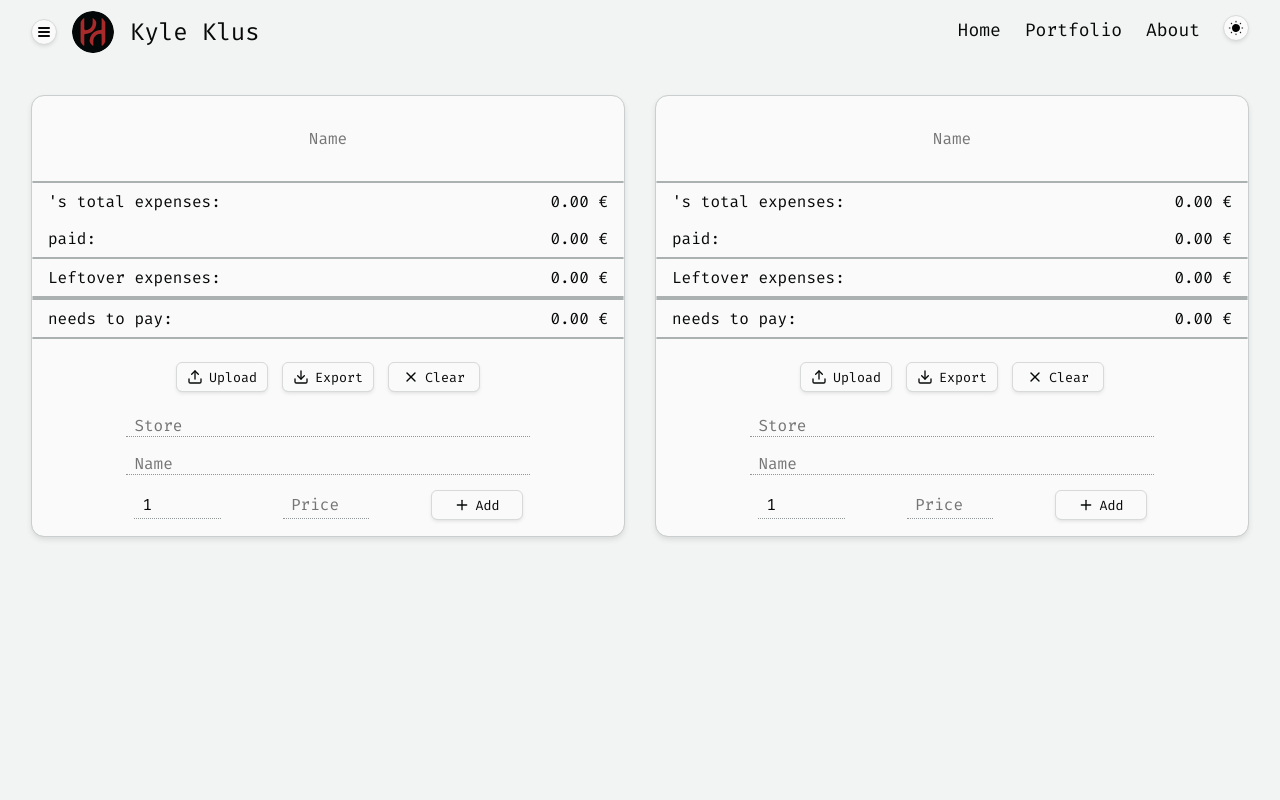
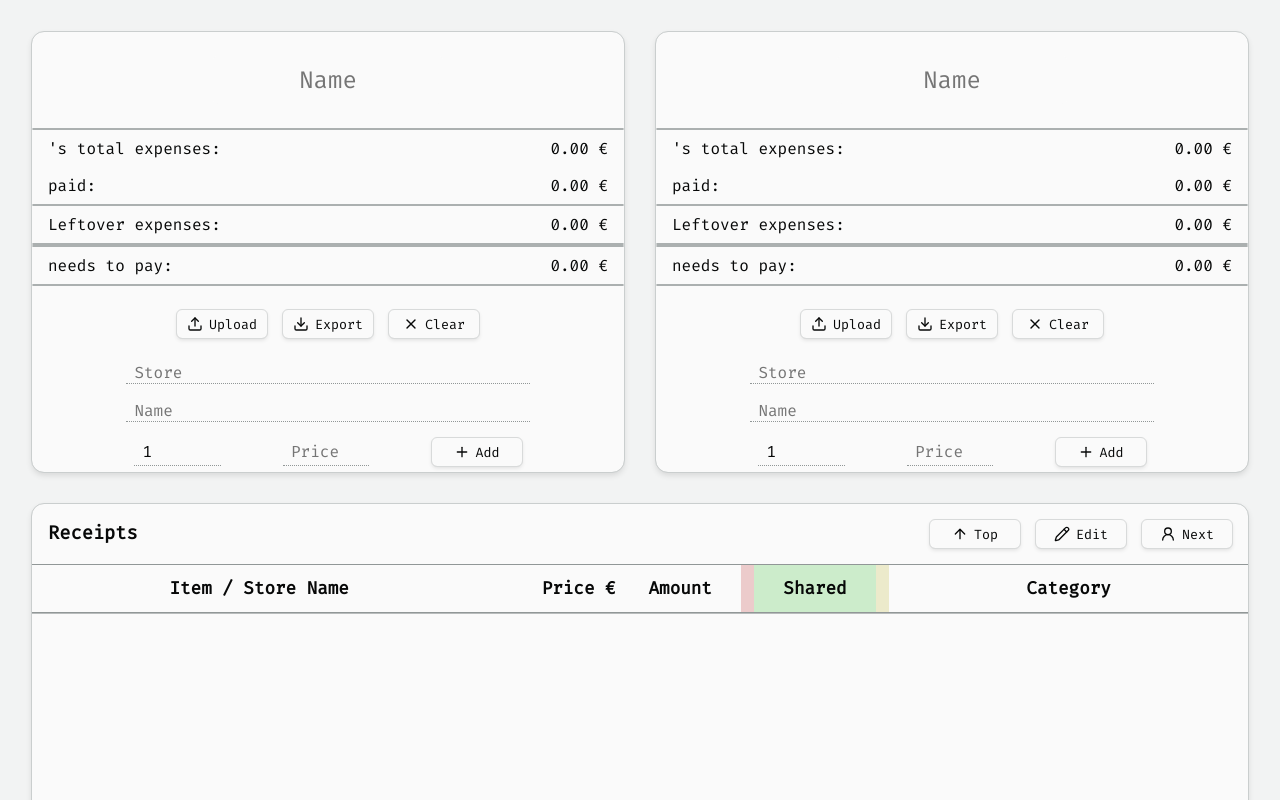
Before and after one commit to KyleKlus/receipt-manager-tool, a Next.js app: page /receipt-manager-tool/ in a window 1280 px wide. Shown: the top 800 px of the page. Built offline with nearby package versions, Linux system fonts and the light colour scheme.

Commit message:
FIX: Fixed that one can't switch to the last table, if the receipts list is empty. Also some very minor visual changes

```diff
--- a/src/components/receipt-manager/ReceiptManager.tsx
+++ b/src/components/receipt-manager/ReceiptManager.tsx
@@ -171,10 +171,10 @@ export default function ReceiptManager(props: {
                     setReceipts={setReceipts}
                 />
             </div>
-            {firstReceipts.length !== 0 && showFirstTable &&
+            {showFirstTable &&
                 getReceiptsTable(isFristInEditMode, firstPersonName, secondPersonName, true, firstReceipts)
             }
-            {secondReceipts.length !== 0 && !showFirstTable &&
+            {!showFirstTable &&
                 getReceiptsTable(isSecondInEditMode, secondPersonName, firstPersonName, false, secondReceipts)
             }
         </div>
--- a/src/components/receipt-manager/personCell/EditReceiptsTable.tsx
+++ b/src/components/receipt-manager/personCell/EditReceiptsTable.tsx
@@ -3,7 +3,7 @@ import styles from '@/styles/components/receipt-manager/personCell/ReceiptsTable
 import { IReceipt } from '@/interfaces/IReceipt';
 import { IReceiptItem } from '@/interfaces/IReceiptItem';
 import { Category, DEFAULT_CATEGORY } from "@/enums/Category";
-import { Pencil, Plus, Save, Table, X } from 'lucide-react';
+import { ArrowUpIcon, Pencil, Plus, Save, Table, UserRound, X } from 'lucide-react';
 import * as ReceiptModifier from '@/handlers/ReceiptModifier';
 import { useState } from 'react';
 import moment from 'moment';
@@ -141,19 +141,26 @@ export default function ReceiptsTable(props: {
                 </div>
                 <div className={[styles.rightSide].join(' ')}>
                     <button className={[styles.fancyButton].join(' ')} onClick={() => {
+                        const top = document.getElementById(isFirst + 'top-of-edit-table');
+                        if (top) {
+                            top.scrollIntoView({ behavior: "smooth", block: "nearest", inline: "nearest" })
+                        }
+                    }}><ArrowUpIcon width={16} /> Top</button>
+                    <button className={[styles.fancyButton].join(' ')} onClick={() => {
                         setIsInEditMode(!isInEditMode, isFirst);
                     }}><Save width={16} /> Save</button>
                     {isFirst
                         ? <button className={[styles.fancyButton].join(' ')} onClick={() => {
                             switchToNextTable();
-                        }}><Table width={16} />Next</button>
+                        }}><UserRound width={16} />Next</button>
                         : <button className={[styles.fancyButton].join(' ')} onClick={() => {
                             switchToNextTable();
-                        }}><Table width={16} />Prev</button>
+                        }}><UserRound width={16} />Prev</button>
                     }
                 </div>
             </div>
             <div className={[styles.tableWrapper].join(' ')}>
+                <div id={isFirst + 'top-of-edit-table'}></div>
                 <table className={[styles.table].join(' ')}>
                     <thead>
                         <tr>
--- a/src/components/receipt-manager/personCell/ReceiptsTable.tsx
+++ b/src/components/receipt-manager/personCell/ReceiptsTable.tsx
@@ -3,8 +3,9 @@ import styles from '@/styles/components/receipt-manager/personCell/ReceiptsTable
 import { IReceipt } from '@/interfaces/IReceipt';
 import { IReceiptItem } from '@/interfaces/IReceiptItem';
 import { Category } from "@/enums/Category";
-import { ArrowUp01, ArrowUpIcon, Pencil, Table } from 'lucide-react';
+import { ArrowUp01, ArrowUpIcon, Pencil, Table, UserRound } from 'lucide-react';
 import * as ReceiptModifier from '@/handlers/ReceiptModifier';
+import PersonCard from './PersonCard';
 
 export default function ReceiptsTable(props: {
     myName: string,
@@ -181,7 +182,7 @@ export default function ReceiptsTable(props: {
         <div className={[styles.receiptsTable].join(' ')}>
             <div className={styles.headerSplit}>
                 <div className={[styles.leftSide].join(' ')}>
-                    <h2>{myName} Receipts</h2>
+                    <h3>{myName} Receipts</h3>
                 </div>
                 <div className={[styles.rightSide].join(' ')}>
                     <button className={[styles.fancyButton].join(' ')} onClick={() => {
@@ -196,10 +197,10 @@ export default function ReceiptsTable(props: {
                     {isFirst
                         ? <button className={[styles.fancyButton].join(' ')} onClick={() => {
                             switchToNextTable();
-                        }}><Table width={16} />Next</button>
+                        }}><UserRound width={16} />Next</button>
                         : <button className={[styles.fancyButton].join(' ')} onClick={() => {
                             switchToNextTable();
-                        }}><Table width={16} />Prev</button>
+                        }}><UserRound width={16} />Prev</button>
                     }
                 </div>
             </div>
--- a/src/handlers/ReceiptModifier.ts
+++ b/src/handlers/ReceiptModifier.ts
@@ -4,6 +4,9 @@ import { IReceiptItem } from "@/interfaces/IReceiptItem";
 import BigNumber from 'bignumber.js';
 
 export function deepCopyReceipts(receipts: IReceipt[]): IReceipt[] {
+    if (receipts.length === 0) {
+        return [];
+    }
     return JSON.parse(JSON.stringify(receipts)) as IReceipt[]
 }
 
--- a/src/pages/index.tsx
+++ b/src/pages/index.tsx
@@ -56,28 +56,10 @@ export default function Home() {
           href={process.env.basePath + "/favicon-16x16.png"}
         />
       </Head>
-      <Header>
-        <ScrollNavLink
-          className={headerStyles.headerNavLink}
-          elementName="https://kyleklus.github.io/#heroPage"
-          displayText="Home"
-        />
-        <ScrollNavLink
-          className={headerStyles.headerNavLink}
-          elementName="https://kyleklus.github.io/#portfolioPage"
-          displayText="Portfolio"
-        />
-        <ScrollNavLink
-          className={headerStyles.headerNavLink}
-          elementName="https://kyleklus.github.io/#aboutPage"
-          displayText="About"
-        />
-        <ThemeButton />
-      </Header>
       <Main>
         <div id={'top'}></div>
-        <Content className={['applyHeaderOffset'].join(' ')}>
-          <ReceiptManager/>
+        <Content className={[].join(' ')}>
+          <ReceiptManager />
         </Content>
         <Footer />
       </Main>
--- a/src/styles/components/receipt-manager/personCell/ReceiptsTable.module.css
+++ b/src/styles/components/receipt-manager/personCell/ReceiptsTable.module.css
@@ -1,7 +1,7 @@
 .receiptsTable {
     margin: 0 32px 64px 32px;
     width: calc(100% - 64px);
-    max-height: 80dvh;
+    height: 80dvh;
     display: flex;
     flex-direction: column;
     align-items: center;
@@ -44,7 +44,7 @@
 }
 
 .bigTextInput {
-    font-size: 1.2rem;
+    font-size: 1.1rem;
 }
 
 .textInput {
@@ -68,7 +68,7 @@
 
 .table th {
     border-bottom: 1px solid var(--bg-color-70);
-    font-size: large;
+    font-size: 1.1rem;
     padding: 12px 4px;
 }
 
```
Also changed, not shown: src/styles/globals.css.
